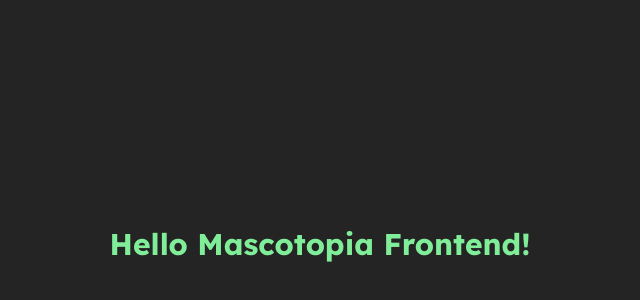
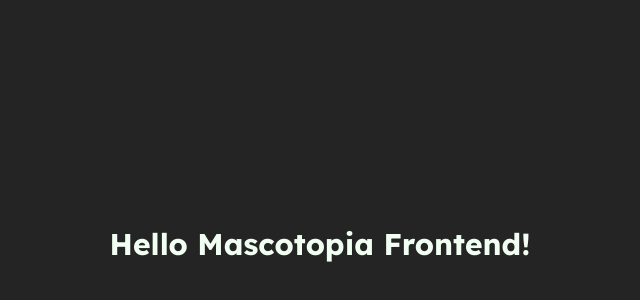
Before and after one commit to mquintanau/mascotopia_fe, a React (Vite) app in the folder view/: page / in a window 1280 px wide. Shown: the part 156-456 px from the top of the page, without its empty margins (320-960 px from the left). Built offline with nearby package versions, Linux system fonts and the light colour scheme.

Commit message:
Cambie text-primary a text-main

```diff
--- a/view/src/App.jsx
+++ b/view/src/App.jsx
@@ -3,7 +3,7 @@ import "./App.css";
 function App() {
   return (
     <>
-      <h1 className="m-4 p-3 text-3xl font-bold text-primary">
+      <h1 className="m-4 p-3 text-3xl font-bold text-main">
         Hello Mascotopia Frontend!
       </h1>
     </>
```
